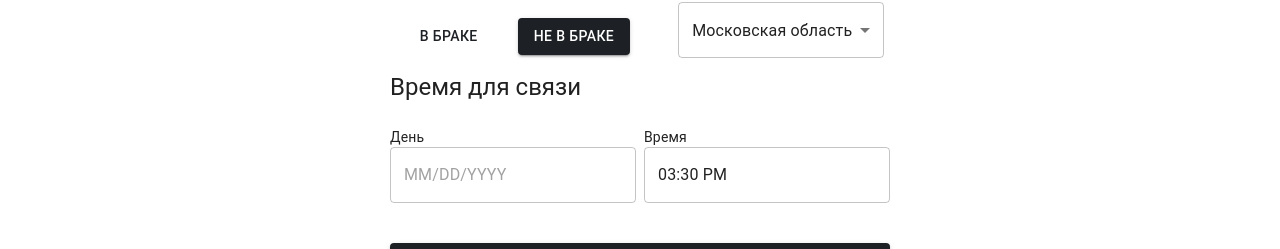
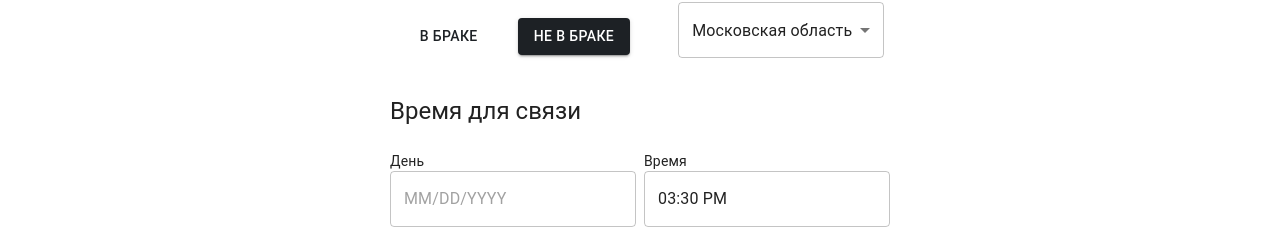
Before and after one commit to BigCubeCat/FinoDays, a React (Vite) app in the folder frontend/: page / in a window 1280 px wide. Both pictures are taken after a click on the tab "ПЕРСОНАЛЬНЫЕ ДАННЫЕ". Shown: the part 577-826 px from the top of the page. Built offline with nearby package versions, Linux system fonts and the light colour scheme.

Commit message:
fix(form): fix forms

```diff
--- a/frontend/src/components/forms/HistoryForm/HistoryForm.tsx
+++ b/frontend/src/components/forms/HistoryForm/HistoryForm.tsx
@@ -1,4 +1,4 @@
-import {Button, Card, TextField, Typography} from '@mui/material';
+import {Button, Card, Checkbox, FormControlLabel, TextField, Typography} from '@mui/material';
 import Box from '@mui/material/Box';
 
 import useHistoryForm from '@/components/forms/HistoryForm/useHistoryForm.ts';
@@ -6,7 +6,6 @@ import {variants} from '@/components/forms/HistoryForm/const.ts';
 
 export default function HistoryForm(props: {next: () => void}) {
   const formData = useHistoryForm();
-  console.log(formData.otherProducts);
 
   return (
     <Card
@@ -91,6 +90,7 @@ export default function HistoryForm(props: {next: () => void}) {
           ))}
         </Box>
       </Box>
+      <FormControlLabel required control={<Checkbox />} label="я принимаю условия передачи личной информации" />
       <Button
         onClick={() => props.next()}
         variant={'contained'}
--- a/frontend/src/components/forms/UserForm/ContactTime.tsx
+++ b/frontend/src/components/forms/UserForm/ContactTime.tsx
@@ -10,7 +10,7 @@ import dayjs, {Dayjs} from 'dayjs';
 export default function ContactTime() {
   const [value, setValue] = useState<Dayjs | null>(dayjs('2022-04-17T15:30'));
   return (
-    <Box>
+    <Box sx={{marginTop: 3}}>
       <Typography variant={'h5'}>Время для связи</Typography>
       <Box
         sx={{
```
